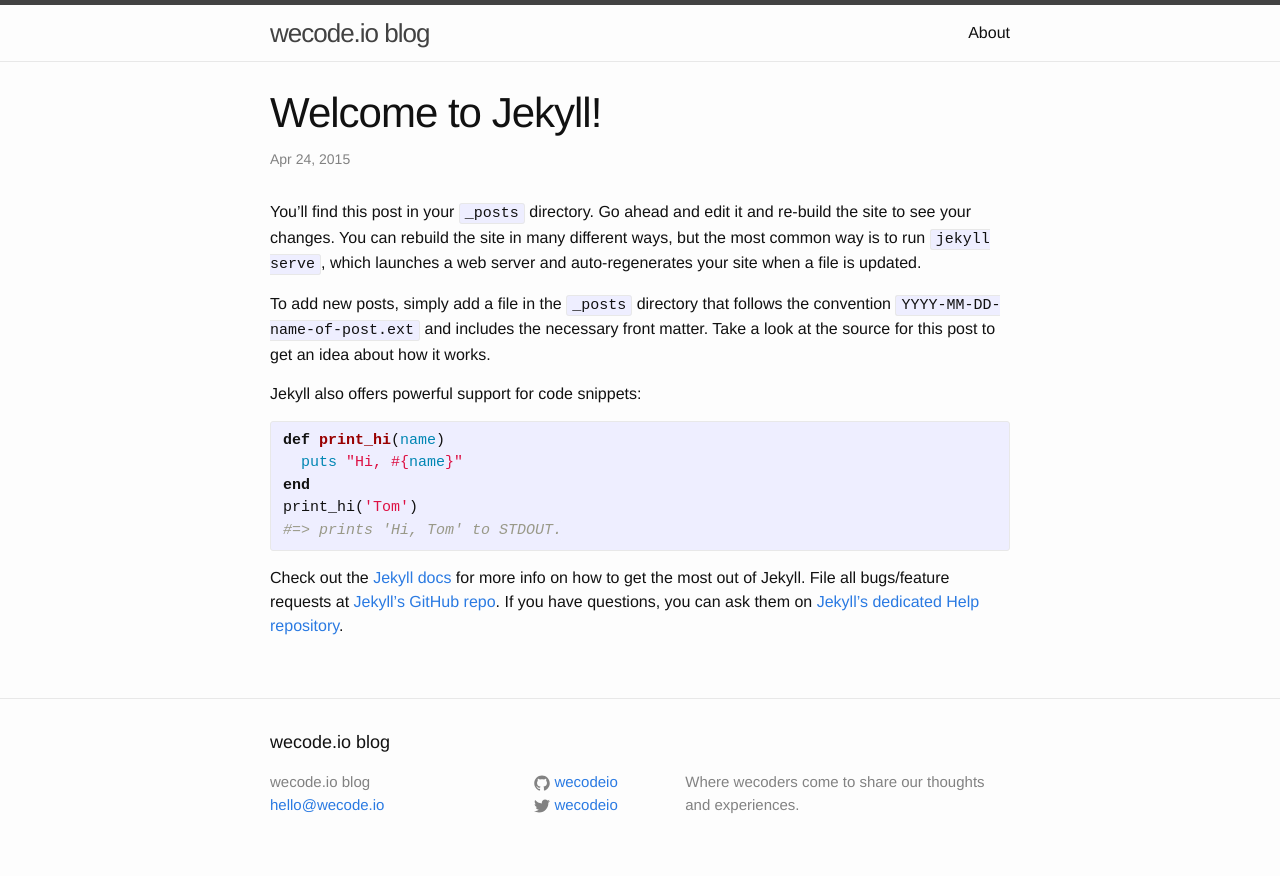
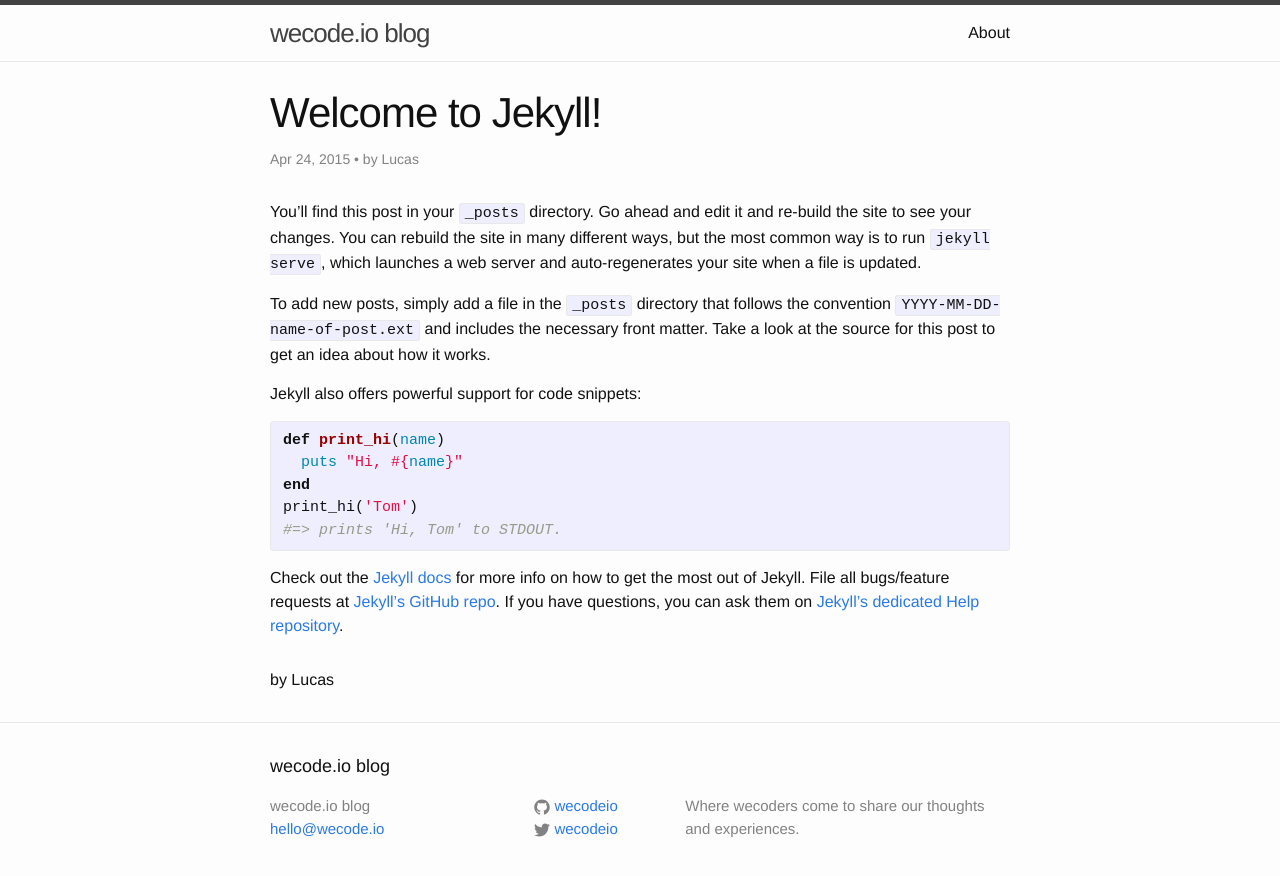
Before and after one commit to wecodeio/wecodeio.github.io, a Jekyll site: the page built from _posts/2015-04-24-welcome-to-jekyll.markdown, in a window 1280 px wide. Shown: the top 876 px of the page. Built offline with Jekyll 4.4.1, drawn with Linux system fonts in a browser that asks for light colours.

Commit message:
Added author data to each post

```diff
--- a/_config.yml
+++ b/_config.yml
@@ -10,3 +10,11 @@
 
 # Build settings
 markdown: kramdown
+
+authors:
+  delucas:
+    name: Lucas Videla
+    display_name: Lucas
+    web: http://delucas.github.io
+    twitter: luke_ar
+    github: delucas
--- a/_layouts/page.html
+++ b/_layouts/page.html
@@ -10,5 +10,4 @@
   <article class="post-content">
     {{ content }}
   </article>
-
 </div>
--- a/_layouts/post.html
+++ b/_layouts/post.html
@@ -1,15 +1,20 @@
 ---
 layout: default
 ---
+{% assign author = site.authors[page.author] %}
 <div class="post">
 
   <header class="post-header">
     <h1 class="post-title">{{ page.title }}</h1>
-    <p class="post-meta">{{ page.date | date: "%b %-d, %Y" }}{% if page.author %} • {{ page.author }}{% endif %}{% if page.meta %} • {{ page.meta }}{% endif %}</p>
+    <p class="post-meta">{{ page.date | date: "%b %-d, %Y" }}{% if page.author %} • by {{ author.display_name }}{% endif %}{% if page.meta %} • {{ page.meta }}{% endif %}</p>
   </header>
 
   <article class="post-content">
     {{ content }}
   </article>
 
+  <section class="author data">
+    by {{ author.display_name }}
+  </section>
+
 </div>
--- a/_posts/2015-04-24-welcome-to-jekyll.markdown
+++ b/_posts/2015-04-24-welcome-to-jekyll.markdown
@@ -3,6 +3,7 @@
 title:  "Welcome to Jekyll!"
 date:   2015-04-24 10:38:13
 categories: jekyll update
+author: delucas
 ---
 You’ll find this post in your `_posts` directory. Go ahead and edit it and re-build the site to see your changes. You can rebuild the site in many different ways, but the most common way is to run `jekyll serve`, which launches a web server and auto-regenerates your site when a file is updated.
 
```
Also changed, not shown: 1 other file.
